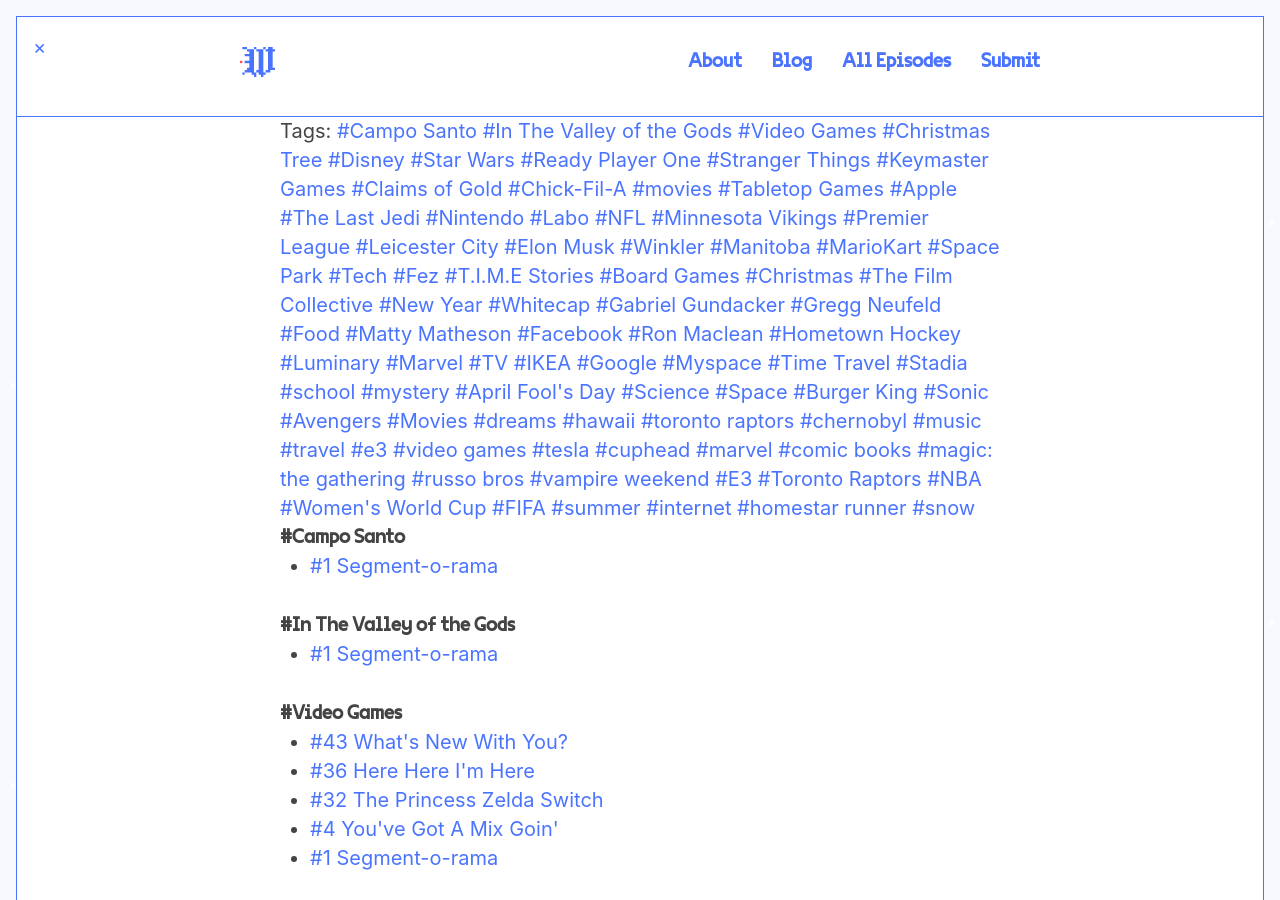
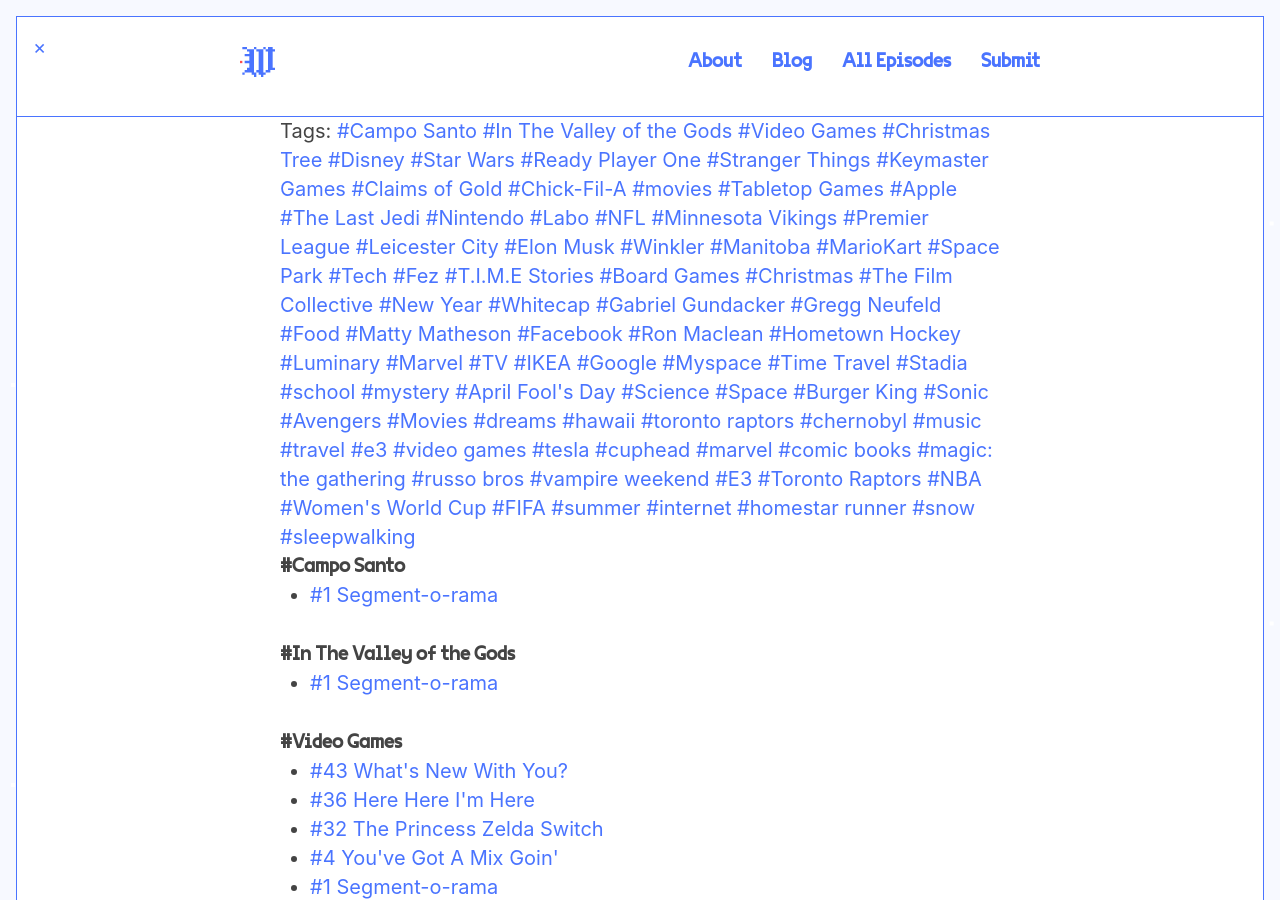
Before and after one commit to jondueck/whatevertown, a Jekyll site: the page built from tags.html, in a window 1280 px wide and 900 px high. Built offline with Jekyll 4.4.1, drawn with Linux system fonts in a browser that asks for light colours; some web fonts are replaced; some of the changed text lies outside the part shown.

Commit message:
Updated Episode 58

```diff
--- a/_posts/2019-10-15-episode-58.md
+++ b/_posts/2019-10-15-episode-58.md
@@ -4,6 +4,7 @@
 permalink: "/episode-58/"
 tags:
 - snow
+- sleepwalking
 author: Whatevertown
 season: 3
 episode_type: full
```
